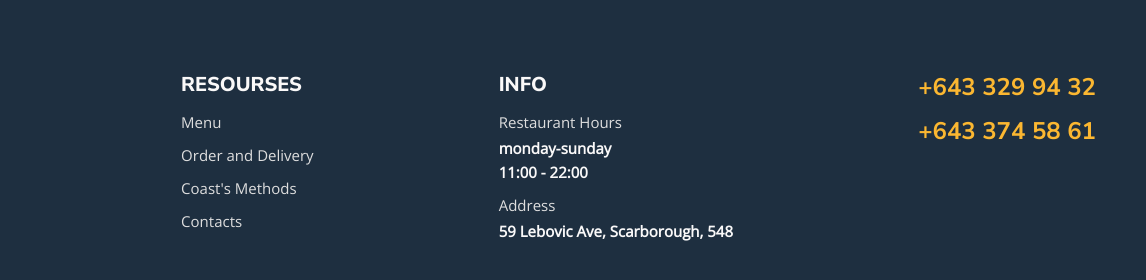
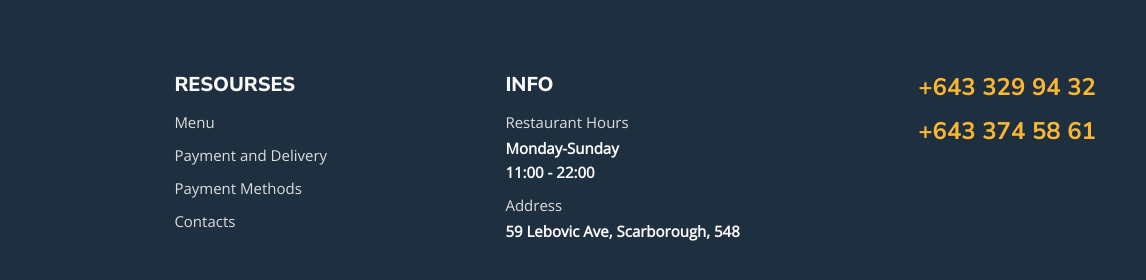
Before and after one commit to Spargova/First, a plain HTML site: page index.html in a window 1280 px wide. Shown: the part 1604-1884 px from the top of the page, 134-1280 px from the left. Drawn offline with nearby package versions, Linux system fonts and the light colour scheme.

Commit message:
Update index.html

```diff
--- a/index.html
+++ b/index.html
@@ -36,11 +36,11 @@
                 <div class="promo-left">
                     <p class="sale"> sale</p>
                     <p class="cost"> 20%</p>
-                    <p class="description"> Lamb Burgers: a mouthwatering Greek alternative to beef burgers.</p>
+                    <p class="description"> Lamb Burgers: a mouthwatering Greek<br> alternative to beef burgers.</p>
                 </div>
                 <div class="promo-right">
                     <p class="free"> free</p>
-                    <p class="description">  Beef Burger: the best-ever recipe for a classic American burger.</p>
+                    <p class="description">  Beef Burger: the best-ever recipe for<br> a classic American burger.</p>
                     <a href="#">order</a>
                 </div>
             </div>
@@ -56,8 +56,8 @@
                     <h2> resourses</h2>
                     <ul>
                         <li> <a href=""> Menu</a></li>
-                        <li> <a href=""> Order and Delivery</a></li>
-                        <li> <a href=""> Coast's Methods</a></li>
+                        <li> <a href=""> Payment and Delivery</a></li>
+                        <li> <a href=""> Payment Methods</a></li>
                         <li> <a href=""> Contacts</a></li>
                     </ul>
                 </div>
@@ -67,7 +67,7 @@
                         <ul>
                             <li>
                                 <span>Restaurant Hours</span>
-                                monday-sunday<br>
+                                Monday-Sunday<br>
                                 11:00 - 22:00
                             </li>
                         </ul>
```
